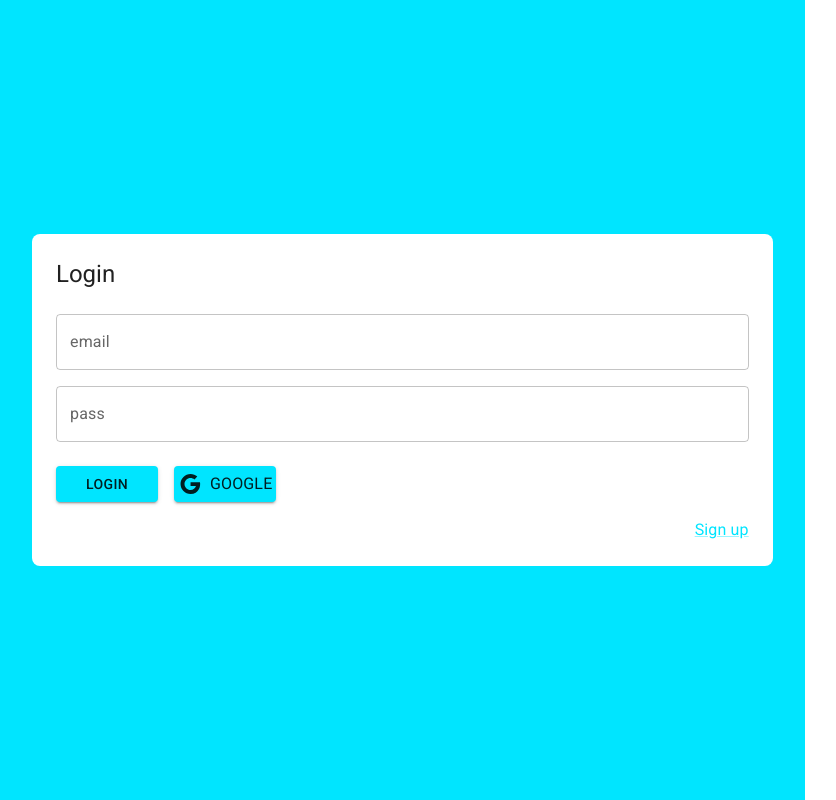
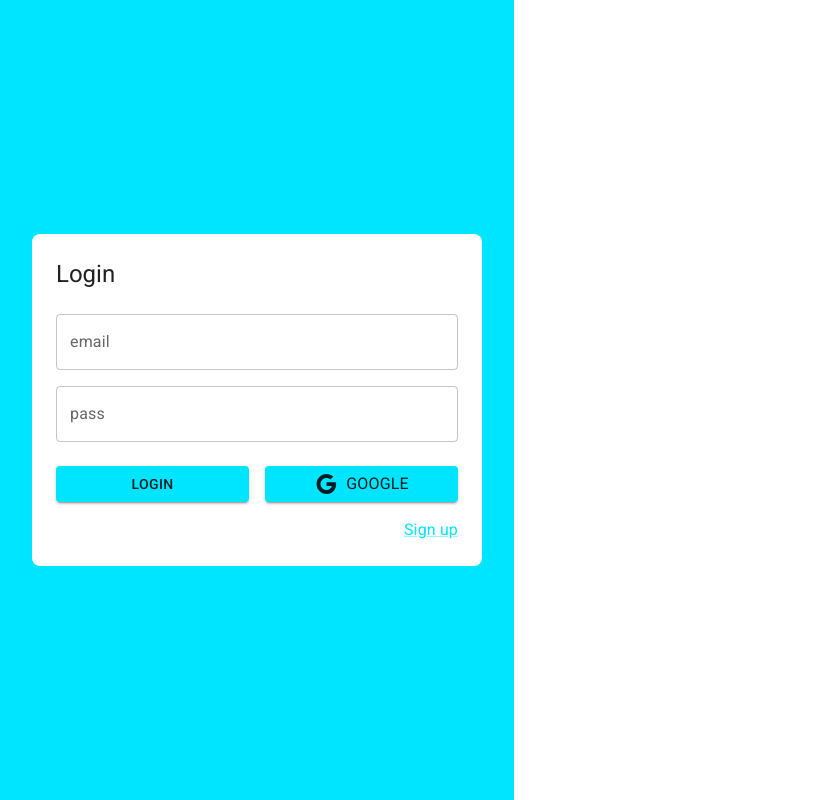
Before and after one commit to wldrocha/08-Journal-app, a React (Vite) app: page /auth/login in a window 1280 px wide. Shown: the whole page, without its empty margins (0-836 px from the left). Built offline with nearby package versions, Linux system fonts and the light colour scheme.

Commit message:
[ADD] layout

```diff
--- a/src/auth/index.js
+++ b/src/auth/index.js
@@ -1,3 +1,3 @@
-// export * from './layout'
+export * from './layout'
 export * from './pages'
 export * from './routes'
--- /dev/null
+++ b/src/auth/layout/AuthLayout.jsx
@@ -0,0 +1,30 @@
+import { Grid, Typography } from '@mui/material'
+
+export const AuthLayout = ({ children, title = '' }) => {
+  return (
+    <Grid
+      container
+      spacing={0}
+      direction='column'
+      alignItems='center'
+      justifyContent='center'
+      sx={{ minHeight: '100vh', backgroundColor: 'primary.main', padding: 4 }}
+    >
+      <Grid
+        item
+        xs={3}
+        sx={{
+          width: { md: '450px' },
+          backgroundColor: 'white',
+          padding: 3,
+          borderRadius: 2
+        }}
+      >
+        <Typography variant='h5' sx={{ mb: 1 }}>
+          {title}
+        </Typography>
+        {children}
+      </Grid>
+    </Grid>
+  )
+}
--- /dev/null
+++ b/src/auth/layout/index.js
@@ -0,0 +1 @@
+export * from './AuthLayout'
--- a/src/auth/pages/LoginPage.jsx
+++ b/src/auth/pages/LoginPage.jsx
@@ -1,25 +1,11 @@
 import { Link as RouterLink } from 'react-router-dom'
 import { Button, Grid, Link, TextField, Typography } from '@mui/material'
 import { Google } from '@mui/icons-material'
+import { AuthLayout } from '../layout'
 
 export const LoginPage = () => {
   return (
-    <Grid
-      container
-      spacing={0}
-      direction='column'
-      alignItems='center'
-      justifyContent='center'
-      sx={{ minHeight: '100vh', backgroundColor: 'primary.main', padding: 4 }}
-    >
-      <Grid
-        item
-        xs={3}
-        sx={{ backgroundColor: 'white', padding: 3, borderRadius: 2 }}
-      >
-        <Typography variant='h5' sx={{ mb: 1 }}>
-          Login
-        </Typography>
+    <AuthLayout title='Login'>
       <form action=''>
         <Grid container>
           <Grid item xs={12} sx={{ mt: 2 }}>
@@ -39,12 +25,12 @@ export const LoginPage = () => {
             ></TextField>
           </Grid>
           <Grid container spacing={2} sx={{ mb: 2, mt: 1 }}>
-              <Grid item xs={12} sm={2}>
+            <Grid item xs={12} sm={6}>
               <Button variant='contained' fullWidth>
                 Login
               </Button>
             </Grid>
-              <Grid item xs={12} sm={2}>
+            <Grid item xs={12} sm={6}>
               <Button variant='contained' fullWidth>
                 <Google />
                 <Typography sx={{ ml: 1 }}>Google</Typography>
@@ -58,7 +44,6 @@ export const LoginPage = () => {
           </Grid>
         </Grid>
       </form>
-      </Grid>
-    </Grid>
+    </AuthLayout>
   )
 }
```
Lines whose indentation alone changed are shown as unchanged.
